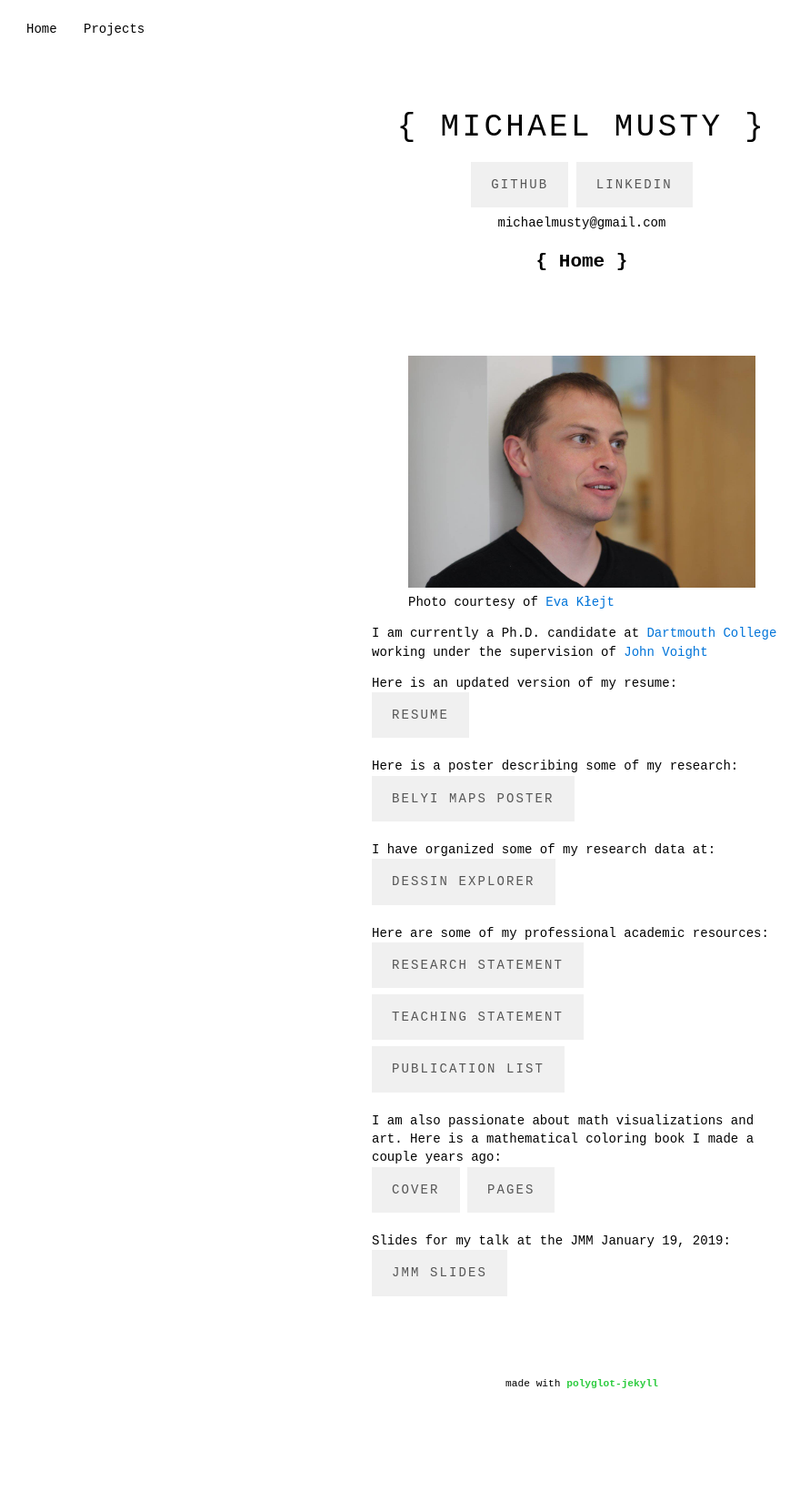
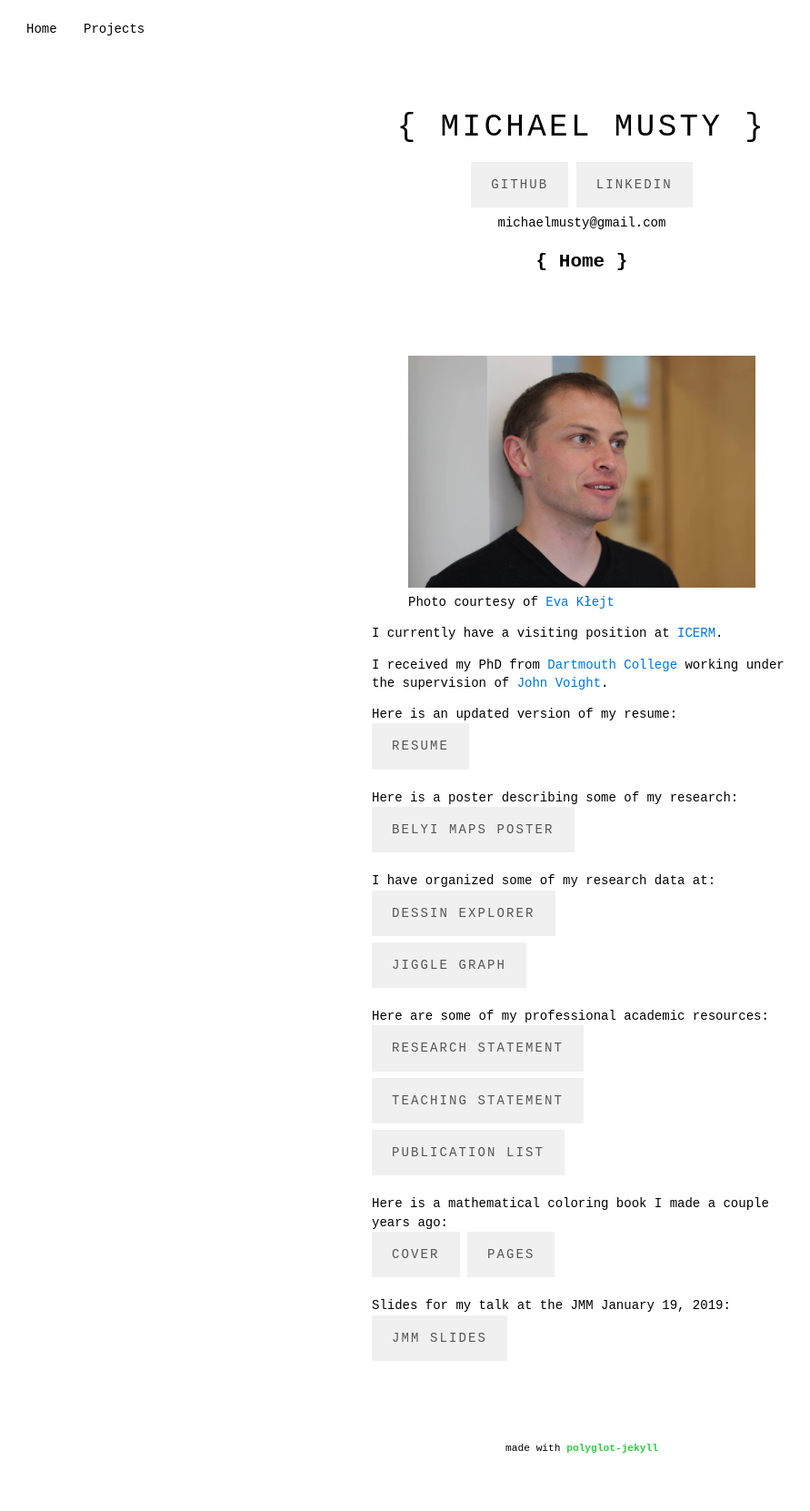
Before and after one commit to michaelmusty/michaelmusty.github.io, a Jekyll site: the page built from index.md, in a window 1280 px wide. Shown: the whole page at 91% size, without its empty margins (0-891 px from the left). Built offline with Jekyll 4.4.1, drawn with Linux system fonts in a browser that asks for light colours; before the commit the page ends 1590 px from its top, so only the background shows below that.

```diff
--- a/index.md
+++ b/index.md
@@ -20,15 +20,18 @@ nav-order: 1
   </figcaption>
 </figure>
 
-I am currently a Ph.D. candidate at
+I currently have a visiting position at
+[ICERM](https://icerm.brown.edu/programs/sp-f19/).
+
+I received my PhD from
 [Dartmouth College](https://math.dartmouth.edu)
 working under the supervision of
-[John Voight](https://math.dartmouth.edu/~jvoight)
+[John Voight](https://math.dartmouth.edu/~jvoight).
 
 Here is an updated version of my resume:
 <br>
 <!-- [Resume](https://www.dropbox.com/s/cn1q5q8ft6cpt04/musty_resume.pdf?dl=0){:class="btn btn--gray center"} -->
-[Resume](assets/musty_resume.pdf){:class="btn btn--gray center"}
+[Resume](assets/MichaelMusty.pdf){:class="btn btn--gray center"}
 
 Here is a poster describing some of my research:
 <br>
@@ -37,6 +40,8 @@ Here is a poster describing some of my research:
 I have organized some of my research data at:
 <br>
 [dessin explorer](https://dessin-explorer.org){:class="btn btn--gray"}
+<br>
+[jiggle graph](https://math.dartmouth.edu/~mjmusty/32.html){:class="btn btn--gray"}
 
 Here are some of my professional academic resources:
 <br>
@@ -46,7 +51,6 @@ Here are some of my professional academic resources:
 <br>
 [Publication List](https://www.dropbox.com/s/h51dqlbnkjupb57/musty_publication_list.pdf?dl=0){:class="btn btn--gray"}
 
-I am also passionate about math visualizations and art.
 Here is a mathematical coloring book I made a couple years ago:
 <br>
 [cover](assets/cover.pdf){:class="btn btn--gray"}
```
Also changed, not shown: projects.md (+3 -3 lines), 2 other files.
